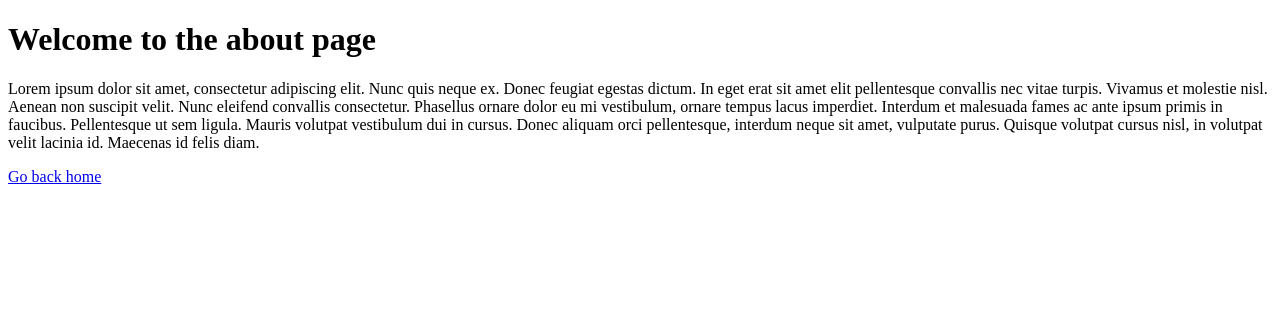
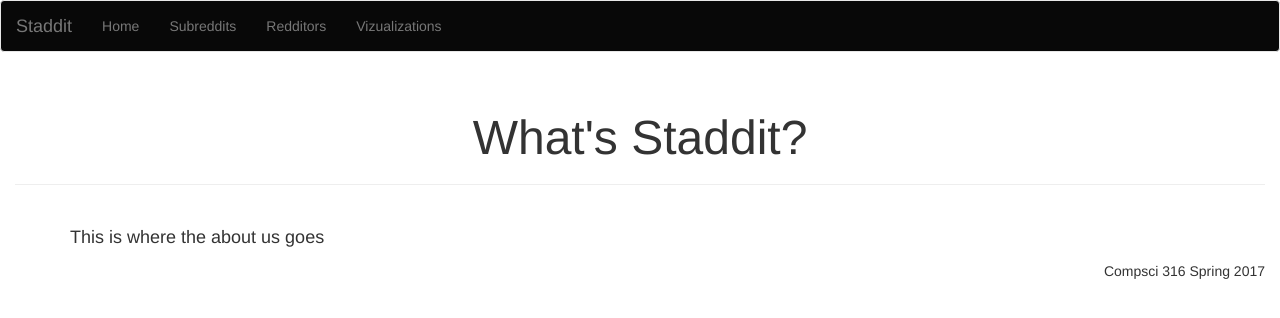
Before and after one commit to gohuynh/staddit, a Django app: template staddit/stad/templates/about.html in a window 1280 px wide. Shown: the top 318 px of the page. Run offline with Django 3.2, Linux system fonts and the light colour scheme; the template is opened without the code that fills it, so the values that code supplies are empty; parts of the project's set-up code (start-up, migrations or seed data) failed here and were passed over; some libraries are stand-ins or nearby versions.

Commit message:
about and visual pages

```diff
--- a/staddit/stad/templates/about.html
+++ b/staddit/stad/templates/about.html
@@ -1,15 +1,23 @@
-<!-- stad/templates/about.html -->
+{% extends 'layout/layout.html' %}
 <!DOCTYPE html>
-<html>
-    <head>
-        <meta charset="utf-8">
-        <title>Howdy!</title>
-    </head>
-    <body>
-        <h1>Welcome to the about page</h1>
-    <p>
-    Lorem ipsum dolor sit amet, consectetur adipiscing elit. Nunc quis neque ex. Donec feugiat egestas dictum. In eget erat sit amet elit pellentesque convallis nec vitae turpis. Vivamus et molestie nisl. Aenean non suscipit velit. Nunc eleifend convallis consectetur. Phasellus ornare dolor eu mi vestibulum, ornare tempus lacus imperdiet. Interdum et malesuada fames ac ante ipsum primis in faucibus. Pellentesque ut sem ligula. Mauris volutpat vestibulum dui in cursus. Donec aliquam orci pellentesque, interdum neque sit amet, vulputate purus. Quisque volutpat cursus nisl, in volutpat velit lacinia id. Maecenas id felis diam.
-    </p>
-    <a href="/">Go back home</a>
-    </body>
-</html>
+
+{% block atitle %}About Staddit{% endblock %}
+
+{% block navbar %}
+              <li><a href="/#">Home</a></li>
+              <li><a href="/subred">Subreddits</a></li>
+              <li><a href="/user">Redditors</a></li>
+              <li><a href="/viz">Vizualizations</a></li>
+{% endblock %}
+
+{% block content %}
+<div class="container-fluid">
+    <div class="page-header" align="center">
+        <h1><font size = "8">What's Staddit?</font></h1>
+    </div><br>
+    <div class="container">
+        <p><font size="4">This is where the about us goes</font></p>
+    </div>
+</div>
+
+{% endblock %}
--- a/staddit/stad/templates/home.html
+++ b/staddit/stad/templates/home.html
@@ -16,7 +16,7 @@
      <div class="container">
         <h1>Welcome to Staddit!</h1>
         <p>Explore the thousands of Reddit communities available. From /r/astrology to /r/zen, we have an extensive collection of comments within these subreddits. From any subreddit you specify, you can view general information about all the comments posted there such as the user, body, and score that the comment received. For any given user, you can see the comments they have posted and to where they have posted. Additionally you can see a visualization of the similarity of subreddit preferences among users.</p>
-        <p><a class="btn btn-primary btn-lg" href="#" role="button">Learn more &raquo;</a></p>
+        <p><a class="btn btn-primary btn-lg" href="about" role="button">Learn more &raquo;</a></p>
      </div>
 </div>
 </div>
--- a/staddit/stad/templates/layout/layout.html
+++ b/staddit/stad/templates/layout/layout.html
@@ -24,7 +24,7 @@
               <span class="icon-bar"></span>
               <span class="icon-bar"></span>
             </button>
-            <a class="navbar-brand" href="#">Staddit</a>
+            <a class="navbar-brand" href="/about">Staddit</a>
           </div>
           <div id="navbar" class="navbar-collapse collapse">
             <ul class="nav navbar-nav">
--- a/staddit/stad/urls.py
+++ b/staddit/stad/urls.py
@@ -4,6 +4,8 @@ from stad import views
 from stad.views import index
 from stad.views import subred
 from stad.views import user
+from stad.views import about
+from stad.views import viz
 #from stad.views import subredresult
 
 urlpatterns = [
@@ -15,4 +17,6 @@ urlpatterns = [
  	url(r'^subred/$', subred, name = 'subred'),
  	#url(r'^subredresult/$', subredresult, name = 'subredresult'),
  #	url(r'^(?P<author>\s+))/$', usearch, name = 'search')
+ 	url(r'^about/$', about, name = 'about'),
+ 	url(r'^viz/$', viz, name = 'viz'),
 ]
--- a/staddit/stad/views.py
+++ b/staddit/stad/views.py
@@ -46,6 +46,8 @@ class post_in_Table(tables.Table):
 		attrs = {'class': 'table table-bordered table-striped table-hover', 'border': 1}
 		template = 'django_tables2/bootstrap.html'
 
+def about(request):
+	return render(request, 'about.html', {})
 
 def index (request):
 	title = "Main page"
@@ -198,6 +200,8 @@ def user(request):
 
 	return render(request, 'usearch.html', context)
 
+def viz(request):
+	return render(request, 'visual.html', {})
 
 
 #class AboutPageView(TemplateView):
```
Also changed, not shown: staddit/stad/templates/visual.html (added, +23 -0 lines).
